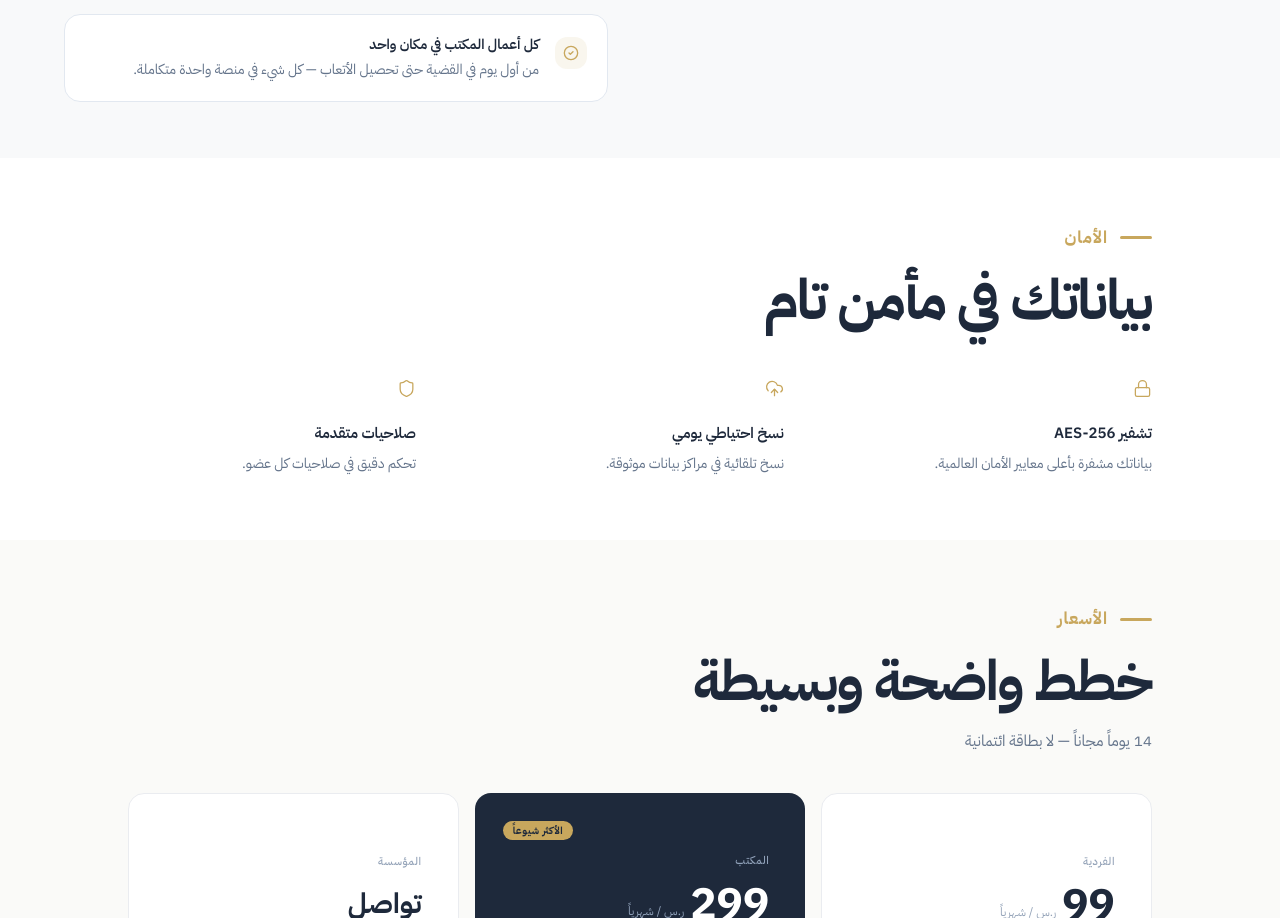
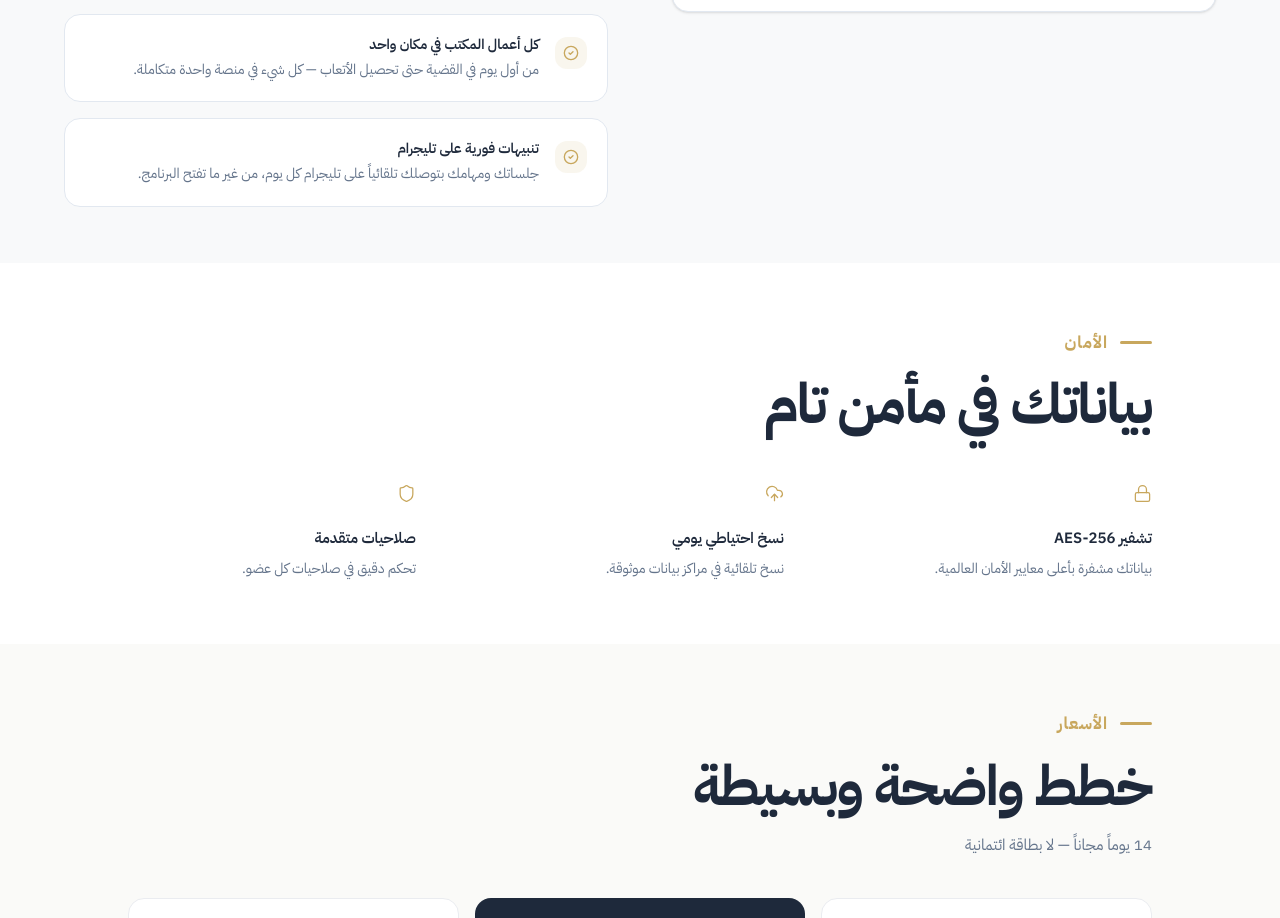
Before and after one commit to mohammedabdelnasser884-hash/Sanad-landing, a React (Vite) app: page / in a window 1280 px wide. Shown: the part 4386-5304 px from the top of the page. Built offline with nearby package versions, Linux system fonts and the light colour scheme.

Commit message:
Update config.ts

```diff
--- a/src/config.ts
+++ b/src/config.ts
@@ -59,6 +59,10 @@ export const siteConfig = {
       title: "كل أعمال المكتب في مكان واحد",
       description: "من أول يوم في القضية حتى تحصيل الأتعاب — كل شيء في منصة واحدة متكاملة.",
     },
+    {
+      title: "تنبيهات فورية على تليجرام",
+      description: "جلساتك ومهامك بتوصلك تلقائياً على تليجرام كل يوم، من غير ما تفتح البرنامج.",
+    },
   ],
   security: [
     { icon: "Lock", title: "تشفير البيانات", description: "جميع بياناتك مشفرة بمعايير AES-256 الأمريكية." },
```
